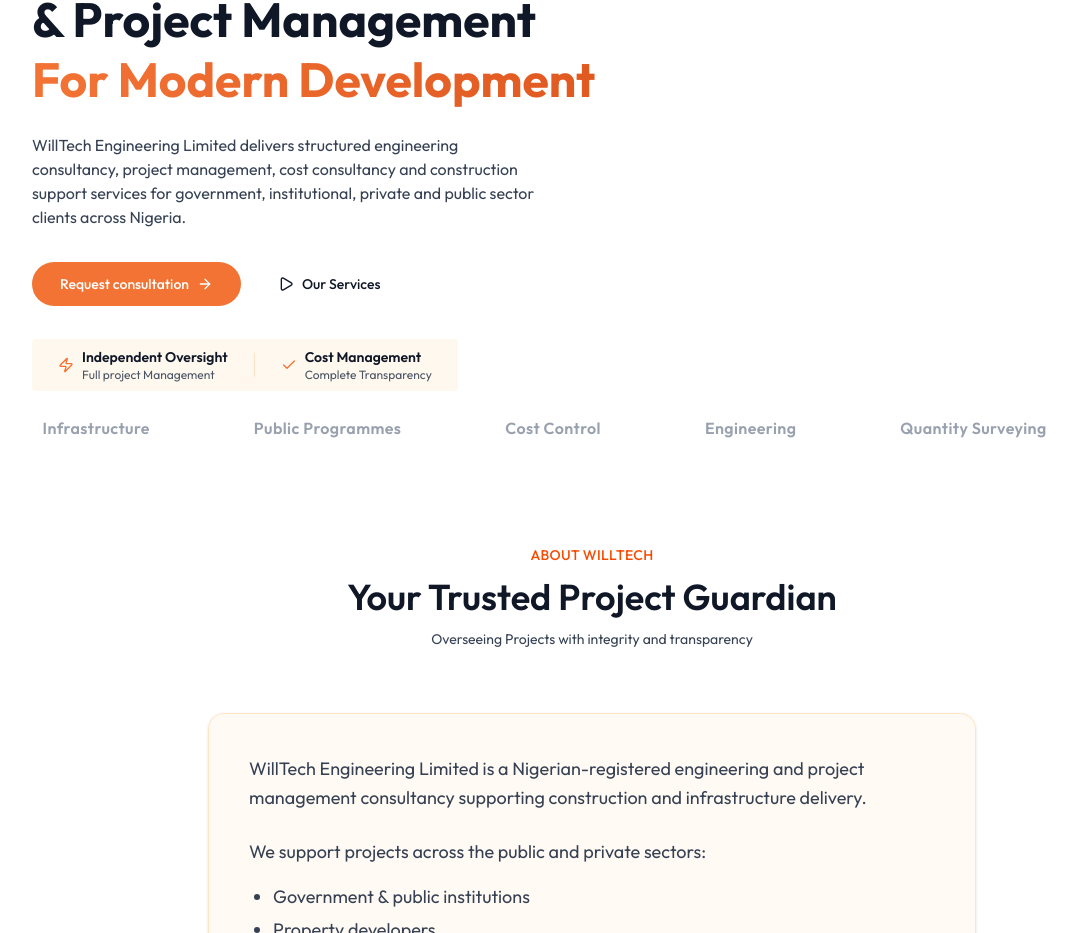
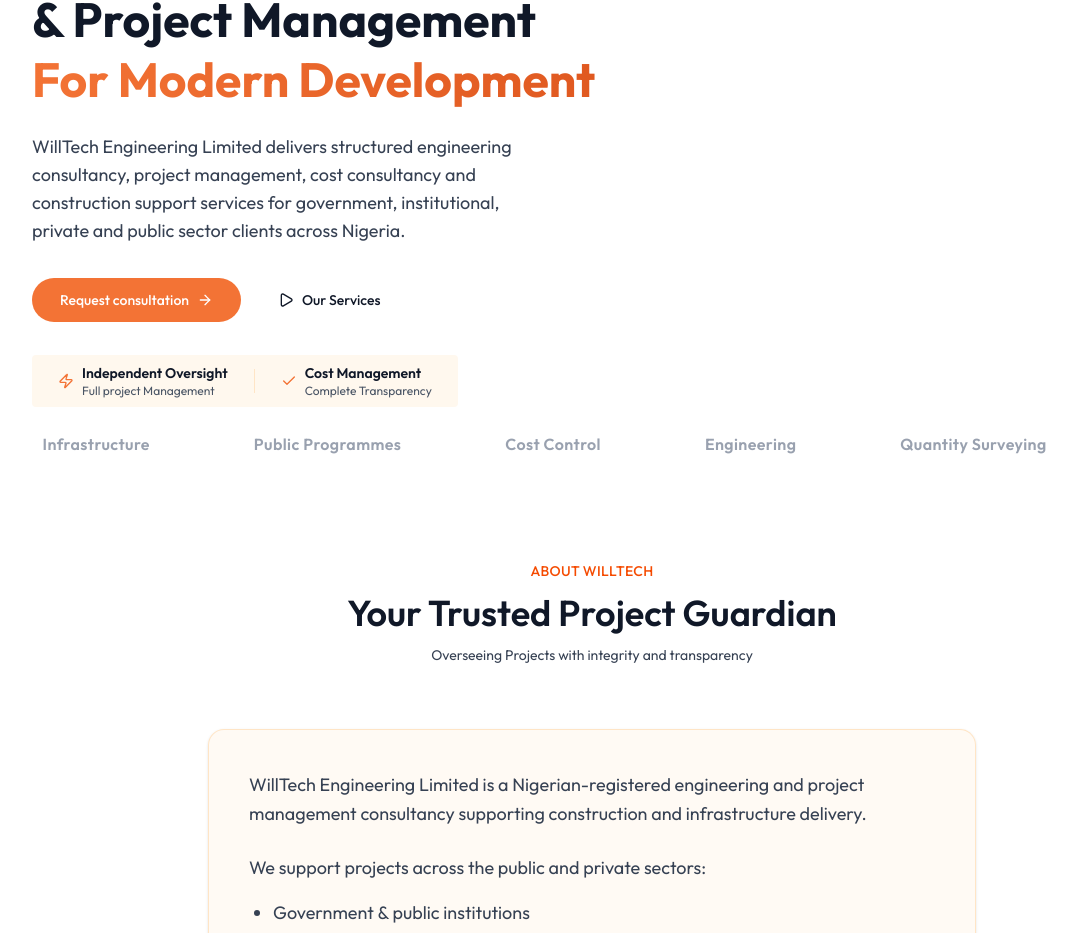
Before and after one commit to hyperexchange-tech/willtech, a Next.js app: page / in a window 1280 px wide. Shown: the part 860-1793 px from the top of the page, without its empty margins (48-1125 px from the left). Built offline with nearby package versions, Linux system fonts and the light colour scheme.

Commit message:
Update Hero.tsx

```diff
--- a/components/Hero.tsx
+++ b/components/Hero.tsx
@@ -137,7 +137,7 @@
                             </span>
                         </motion.h1>
 
-                        <motion.p className="text-gray-700 max-w-lg mb-8"
+                        <motion.p className="text-gray-700 text-lg max-w-lg mb-8"
                             initial={{ y: 60, opacity: 0 }}
                             whileInView={{ y: 0, opacity: 1 }}
                             viewport={{ once: true }}
```
